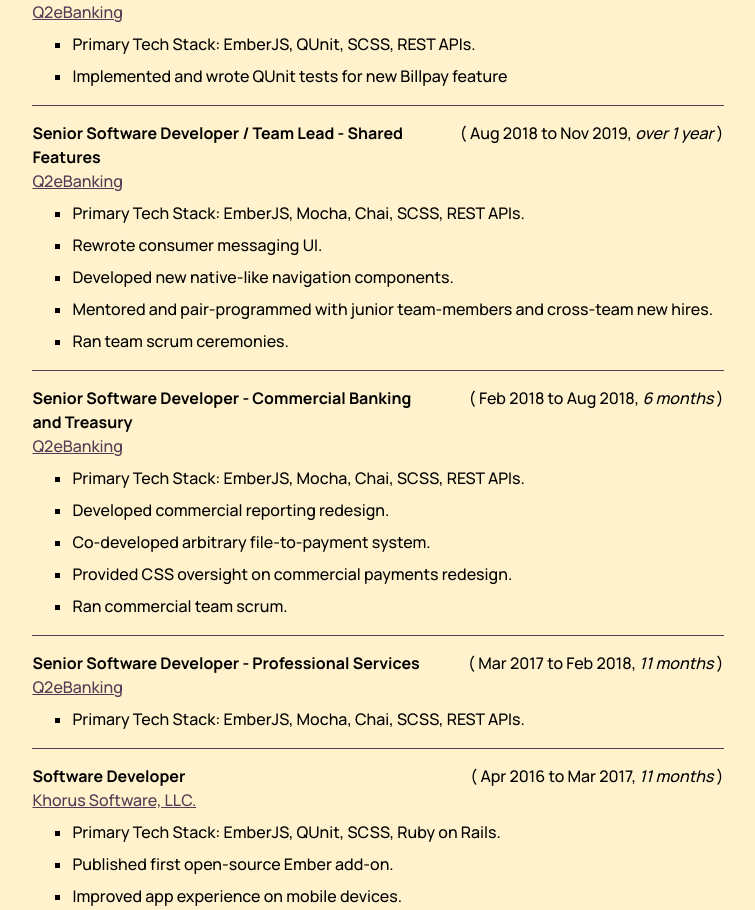
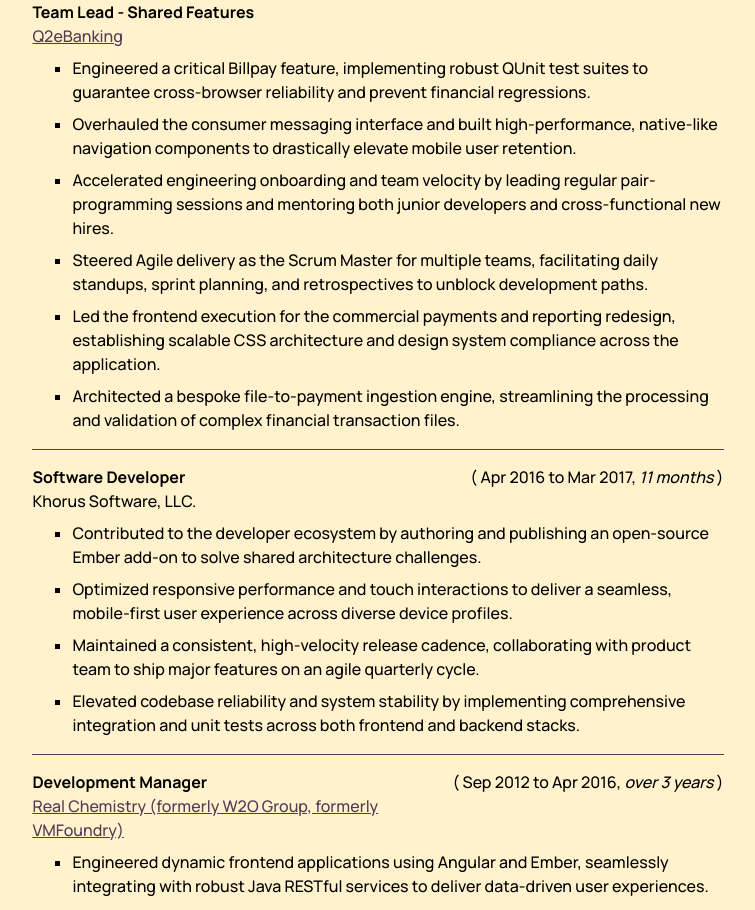
Before and after one commit to rhlowe/rob.zone, a Nuxt app: page / in a window 1280 px wide. Shown: the part 2190-3100 px from the top of the page, without its empty margins (262-1017 px from the left). Built offline with nearby package versions, Linux system fonts and the light colour scheme.

Commit message:
update jobs

```diff
--- a/app/assets/json/jobs.js
+++ b/app/assets/json/jobs.js
@@ -7,67 +7,41 @@
     role: 'Senior Software Developer',
     start_date: '2021-02',
     state: 'Missouri',
+    tech: ['React'],
     url: 'https://www.payitgov.com/',
   },
   {
-    accomplishments: ['Primary Tech Stack: EmberJS, QUnit, SCSS, REST APIs.', 'Implemented and wrote QUnit tests for new Billpay feature'],
+    accomplishments: ['Engineered a critical Billpay feature, implementing robust QUnit test suites to guarantee cross-browser reliability and prevent financial regressions.', 'Overhauled the consumer messaging interface and built high-performance, native-like navigation components to drastically elevate mobile user retention.', 'Accelerated engineering onboarding and team velocity by leading regular pair-programming sessions and mentoring both junior developers and cross-functional new hires.', 'Steered Agile delivery as the Scrum Master for multiple teams, facilitating daily standups, sprint planning, and retrospectives to unblock development paths.', 'Led the frontend execution for the commercial payments and reporting redesign, establishing scalable CSS architecture and design system compliance across the application.', 'Architected a bespoke file-to-payment ingestion engine, streamlining the processing and validation of complex financial transaction files.'],
     city: 'Austin',
     company: 'Q2eBanking',
     end_date: '2021-02',
-    role: 'Senior Software Developer / Team Lead - Billpay',
-    start_date: '2019-11',
+    role: 'Senior Software Developer, Team Lead - Billpay, Team Lead - Shared Features',
+    start_date: '2017-03',
     state: 'Texas',
-    url: 'https://www.q2ebanking.com/',
+    tech: ['EmberJS', 'Mocha', 'Chai', 'SCSS', 'REST APIs'],
+    url: 'https://www.q2.com/',
   },
   {
-    accomplishments: ['Primary Tech Stack: EmberJS, Mocha, Chai, SCSS, REST APIs.', 'Rewrote consumer messaging UI.', 'Developed new native-like navigation components.', 'Mentored and pair-programmed with junior team-members and cross-team new hires.', 'Ran team scrum ceremonies.'],
-    city: 'Austin',
-    company: 'Q2eBanking',
-    end_date: '2019-11',
-    role: 'Senior Software Developer / Team Lead - Shared Features',
-    start_date: '2018-08',
-    state: 'Texas',
-    url: 'https://www.q2ebanking.com/',
-  },
-  {
-    accomplishments: ['Primary Tech Stack: EmberJS, Mocha, Chai, SCSS, REST APIs.', 'Developed commercial reporting redesign.', 'Co-developed arbitrary file-to-payment system.', 'Provided CSS oversight on commercial payments redesign.', 'Ran commercial team scrum.'],
-    city: 'Austin',
-    company: 'Q2eBanking',
-    end_date: '2018-08',
-    role: 'Senior Software Developer - Commercial Banking and Treasury',
-    start_date: '2018-02',
-    state: 'Texas',
-    url: 'https://www.q2ebanking.com/',
-  },
-  {
-    accomplishments: ['Primary Tech Stack: EmberJS, Mocha, Chai, SCSS, REST APIs.'],
-    city: 'Austin',
-    company: 'Q2eBanking',
-    end_date: '2018-02',
-    role: 'Senior Software Developer - Professional Services',
-    start_date: '2017-03',
-    state: 'Texas',
-    url: 'https://www.q2ebanking.com/',
-  },
-  {
-    accomplishments: ['Primary Tech Stack: EmberJS, QUnit, SCSS, Ruby on Rails.', 'Published first open-source Ember add-on.', 'Improved app experience on mobile devices.', 'Delivered new product features every quarter.', 'Wrote new front- and back-end tests.'],
+    accomplishments: ['Contributed to the developer ecosystem by authoring and publishing an open-source Ember add-on to solve shared architecture challenges.', 'Optimized responsive performance and touch interactions to deliver a seamless, mobile-first user experience across diverse device profiles.', 'Maintained a consistent, high-velocity release cadence, collaborating with product team to ship major features on an agile quarterly cycle.', 'Elevated codebase reliability and system stability by implementing comprehensive integration and unit tests across both frontend and backend stacks.'],
     city: 'Austin',
     company: 'Khorus Software, LLC.',
     end_date: '2017-03',
     role: 'Software Developer',
     start_date: '2016-04',
     state: 'Texas',
-    url: 'https://www.khorus.com/',
+    tech: ['EmberJS', 'QUnit', 'SCSS', 'Ruby on Rails'],
+    url: '',
   },
   {
-    accomplishments: ['Primary Tech Stack: Angular 1.x/2, SCSS, Drupal, WordPress, Laravel, REST APIs.', 'Built Angular and Ember applications to interface with Java REST APIs.', 'Designed wire frames and mocks for new web app features and user interfaces.', 'Built an analytics web app using Laravel Framework.', 'Developed a JSON API using Drupal 7.', 'Managed and mentored junior developers.'],
+    accomplishments: ['Engineered dynamic frontend applications using Angular and Ember, seamlessly integrating with robust Java RESTful services to deliver data-driven user experiences.', 'Spearheaded the UI/UX design process, creating high-fidelity wireframes and interactive prototypes to define user journeys for upcoming features.', 'Architected and deployed a custom analytics web application from scratch utilizing the Laravel framework to track and visualize key platform metrics.', 'Architected a headless Drupal 7 solution, engineering a custom JSON API to seamlessly expose content and data services to decoupled frontend consumers.', 'Cultivated engineering talent by mentoring junior developers, conducting thoughtful code reviews, and fostering an environment of continuous learning.'],
     city: 'Austin',
-    company: 'W2O Group (formerly VMFoundry)',
+    company: 'Real Chemistry (formerly W2O Group, formerly VMFoundry)',
     end_date: '2016-04',
     role: 'Development Manager',
     start_date: '2012-09',
     state: 'Texas',
-    url: 'https://www.w2ogroup.com/',
+    tech: ['Angular', 'SCSS', 'Drupal', 'WordPress', 'Laravel', 'REST APIs'],
+    url: 'https://www.realchemistry.com/',
   },
   {
     accomplishments: ['Developed and taught JavaScript course for more than 60 students over 3 sessions.'],
@@ -82,15 +56,15 @@
   {
     accomplishments: [],
     city: 'Austin',
-    company: 'Drumroll',
+    company: 'Bond (formerly Drumroll)',
     end_date: '2012-07',
     role: 'Contract Web Developer',
     start_date: '2012-05',
     state: 'Texas',
-    url: 'https://www.drumroll.com/',
+    url: 'https://bondbl.com/',
   },
   {
-    accomplishments: ["Managed off- and on site freelancers' workloads.", 'Created work estimates for Account Managers and clients.', 'Advised Creative Directors and account Managers on web best practices.', 'Developed Drupal sites, including custom theming and module development.', 'Developed and managed email marketing campaigns.'],
+    accomplishments: ['Coordinated and mentored a distributed team of on-site and remote contract developers, ensuring alignment on engineering standards and sprint goals.', 'Translated complex project requirements into accurate technical scoping and effort estimates for cross-functional partners and stakeholders.', 'Served as the technical consultant for creative and account teams, championing modern web standards, accessibility, and performance optimization early in the design phase.', 'Architected end-to-end Drupal solutions, engineering bespoke modules and custom themes to deliver tailored digital experiences.', 'Built and deployed responsive, high-fidelity email marketing templates, maintaining rendering consistency across diverse email clients.'],
     city: 'San Diego',
     company: 'CGLife',
     end_date: '2012-03',
@@ -127,7 +101,7 @@
     role: 'Web Developer',
     start_date: '2005-01',
     state: 'Texas',
-    url: 'https://fai2.com/',
+    url: 'https://theferg.com/',
   },
   {
     accomplishments: [],
--- a/app/components/Resume.vue
+++ b/app/components/Resume.vue
@@ -1,6 +1,6 @@
 <template>
   <ol>
-    <li v-for="job in jobsReverseSorted" :key="job.start_date" class="p-experience h-event">
+    <li v-for="job in jobsReverseSorted" :key="job.end_date" class="p-experience h-event">
       <h4 class="p-name">{{ job.role }}</h4>
 
       <span class="h-card p-location">
--- a/app/pages/index.vue
+++ b/app/pages/index.vue
@@ -152,12 +152,6 @@
 import AppLazyImg from '~/components/AppLazyImg.vue';
 import Resume from '~/components/Resume.vue';
 
-function encode(data) {
-  return Object.keys(data)
-    .map((key) => `${encodeURIComponent(key)}=${encodeURIComponent(data[key])}`)
-    .join('&');
-}
-
 export default {
   components: {
     AppLazyImg,
```
